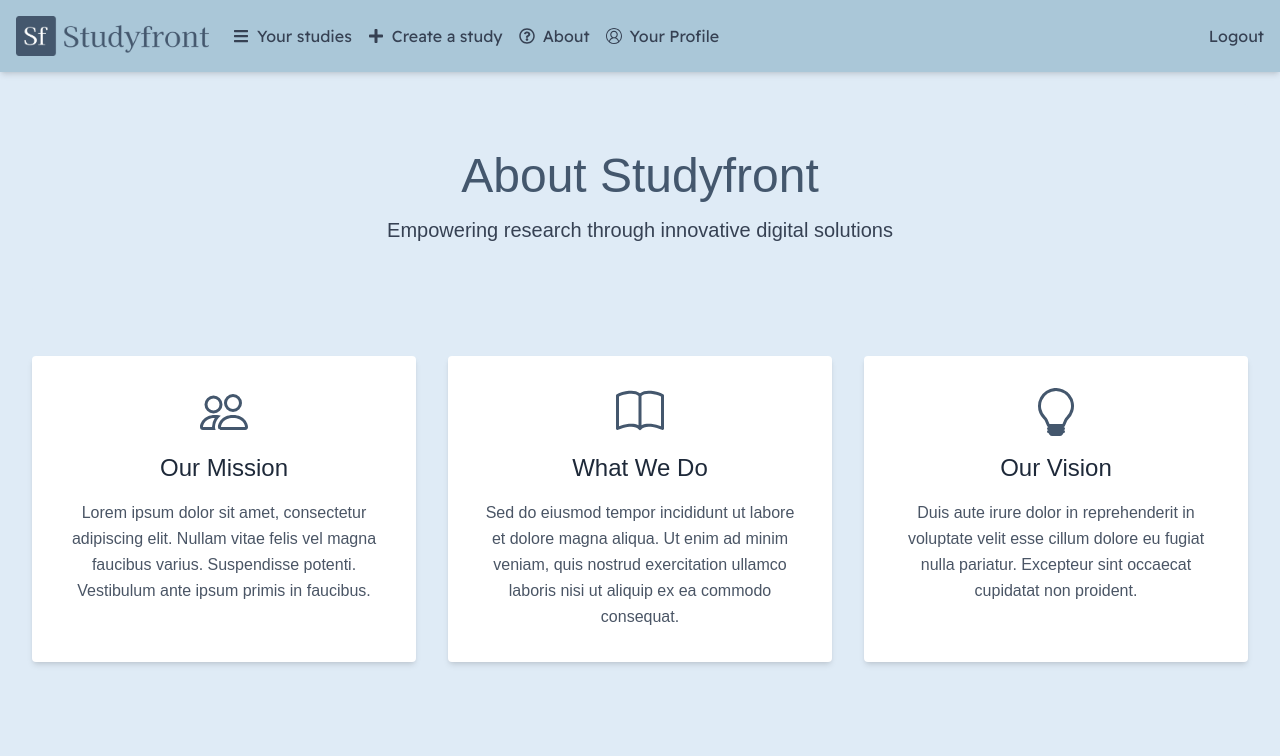
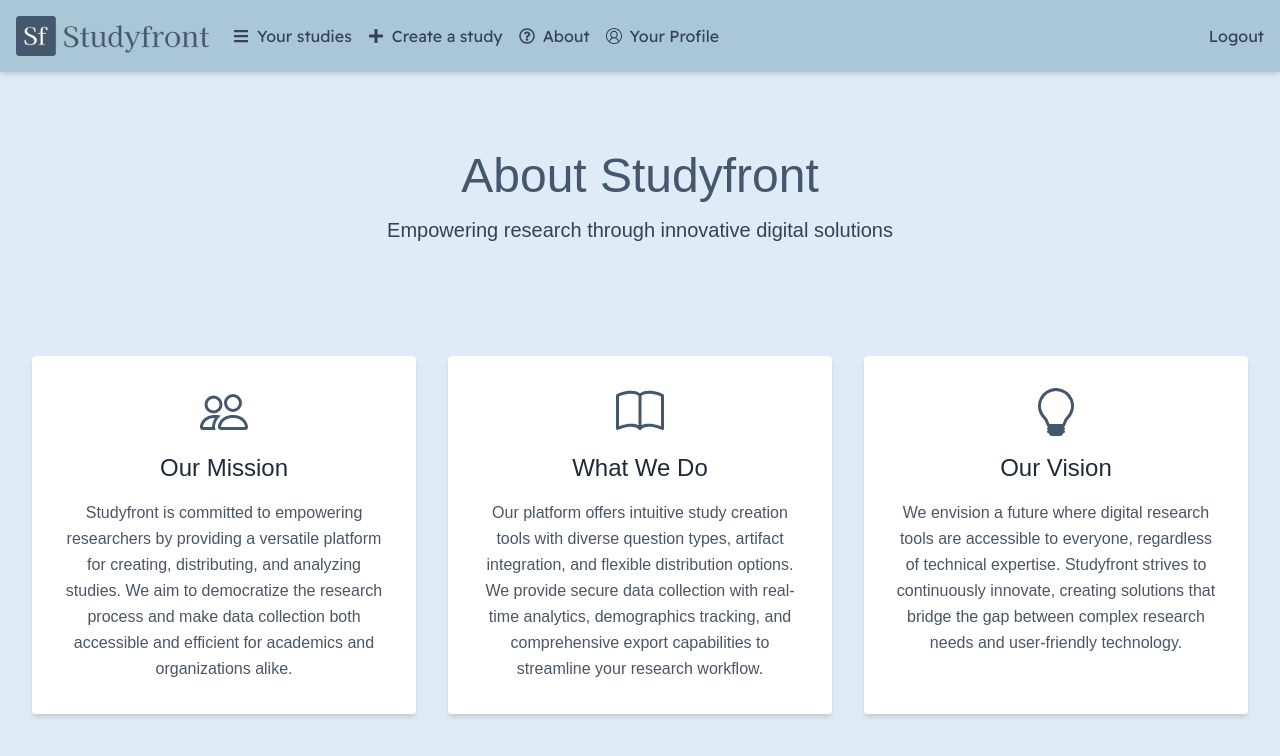
Before and after one commit to Jakubo0451/Studyfront-frontend, a Next.js app: page /about in a window 1280 px wide. Shown: the top 756 px of the page. Built offline with nearby package versions, Linux system fonts and the light colour scheme; sample sign-in values are in the browser's storage; a web font is replaced by a local one.

Commit message:
Implement authentication check and loading state in About page; update mission, vision, and services descriptions

```diff
--- a/app/about/page.jsx
+++ b/app/about/page.jsx
@@ -1,8 +1,37 @@
 "use client"
+import { useEffect, useState } from "react";
+import { useRouter } from "next/navigation";
 import Header from "@/components/header/Header"
 import { BsPeople, BsBook, BsLightbulb } from 'react-icons/bs';
 
 export default function About() {
+  const [isAuthenticated, setIsAuthenticated] = useState(false);
+  const [loading, setLoading] = useState(true);
+  const router = useRouter();
+
+  useEffect(() => {
+    // Check if user is authenticated
+    const token = localStorage.getItem('token');
+    if (!token) {
+      router.push('/login');
+    } else {
+      setIsAuthenticated(true);
+    }
+    setLoading(false);
+  }, [router]);
+
+  if (loading) {
+    return (
+      <div className="min-h-screen flex justify-center items-center">
+        <div className="animate-spin rounded-full h-12 w-12 border-t-2 border-b-2 border-petrol-blue"></div>
+      </div>
+    );
+  }
+
+  if (!isAuthenticated) {
+    return null; // Will redirect in useEffect
+  }
+
   return (
     <main className="min-h-screen">
       <Header/>
@@ -17,9 +46,9 @@ export default function About() {
             <BsPeople className="text-5xl text-petrol-blue mx-auto mb-4" />
             <h2 className="text-2xl text-gray-800 mb-4">Our Mission</h2>
             <p className="text-gray-600 leading-relaxed">
-              Lorem ipsum dolor sit amet, consectetur adipiscing elit. Nullam
-              vitae felis vel magna faucibus varius. Suspendisse potenti.
-              Vestibulum ante ipsum primis in faucibus.
+              Studyfront is committed to empowering researchers by providing a versatile platform
+              for creating, distributing, and analyzing studies. We aim to democratize the research
+              process and make data collection both accessible and efficient for academics and organizations alike.
             </p>
           </div>
 
@@ -27,9 +56,9 @@ export default function About() {
             <BsBook className="text-5xl text-petrol-blue mx-auto mb-4" />
             <h2 className="text-2xl text-gray-800 mb-4">What We Do</h2>
             <p className="text-gray-600 leading-relaxed">
-              Sed do eiusmod tempor incididunt ut labore et dolore magna aliqua.
-              Ut enim ad minim veniam, quis nostrud exercitation ullamco laboris
-              nisi ut aliquip ex ea commodo consequat.
+              Our platform offers intuitive study creation tools with diverse question types, artifact integration,
+              and flexible distribution options. We provide secure data collection with real-time analytics,
+              demographics tracking, and comprehensive export capabilities to streamline your research workflow.
             </p>
           </div>
 
@@ -37,9 +66,9 @@ export default function About() {
             <BsLightbulb className="text-5xl text-petrol-blue mx-auto mb-4" />
             <h2 className="text-2xl text-gray-800 mb-4">Our Vision</h2>
             <p className="text-gray-600 leading-relaxed">
-              Duis aute irure dolor in reprehenderit in voluptate velit esse
-              cillum dolore eu fugiat nulla pariatur. Excepteur sint occaecat
-              cupidatat non proident.
+              We envision a future where digital research tools are accessible to everyone, regardless of
+              technical expertise. Studyfront strives to continuously innovate, creating solutions that
+              bridge the gap between complex research needs and user-friendly technology.
             </p>
           </div>
         </section>
```
